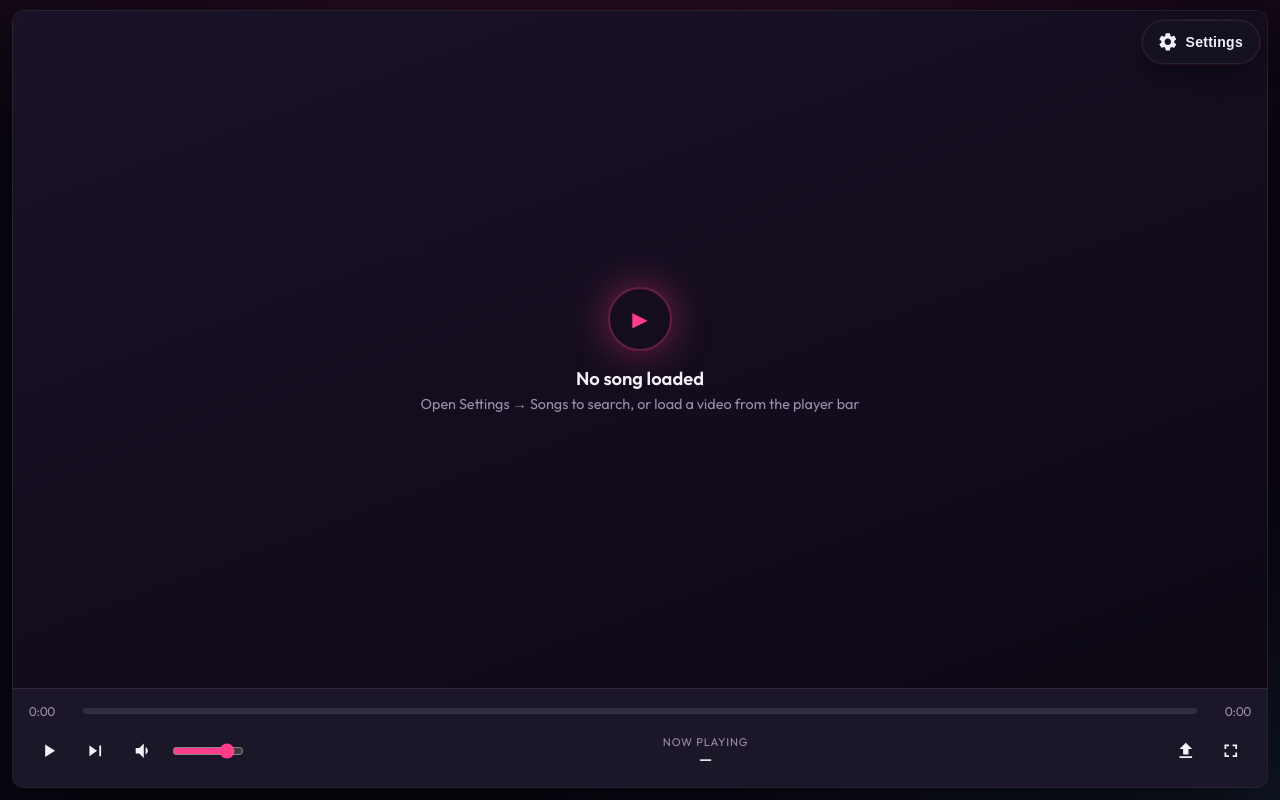
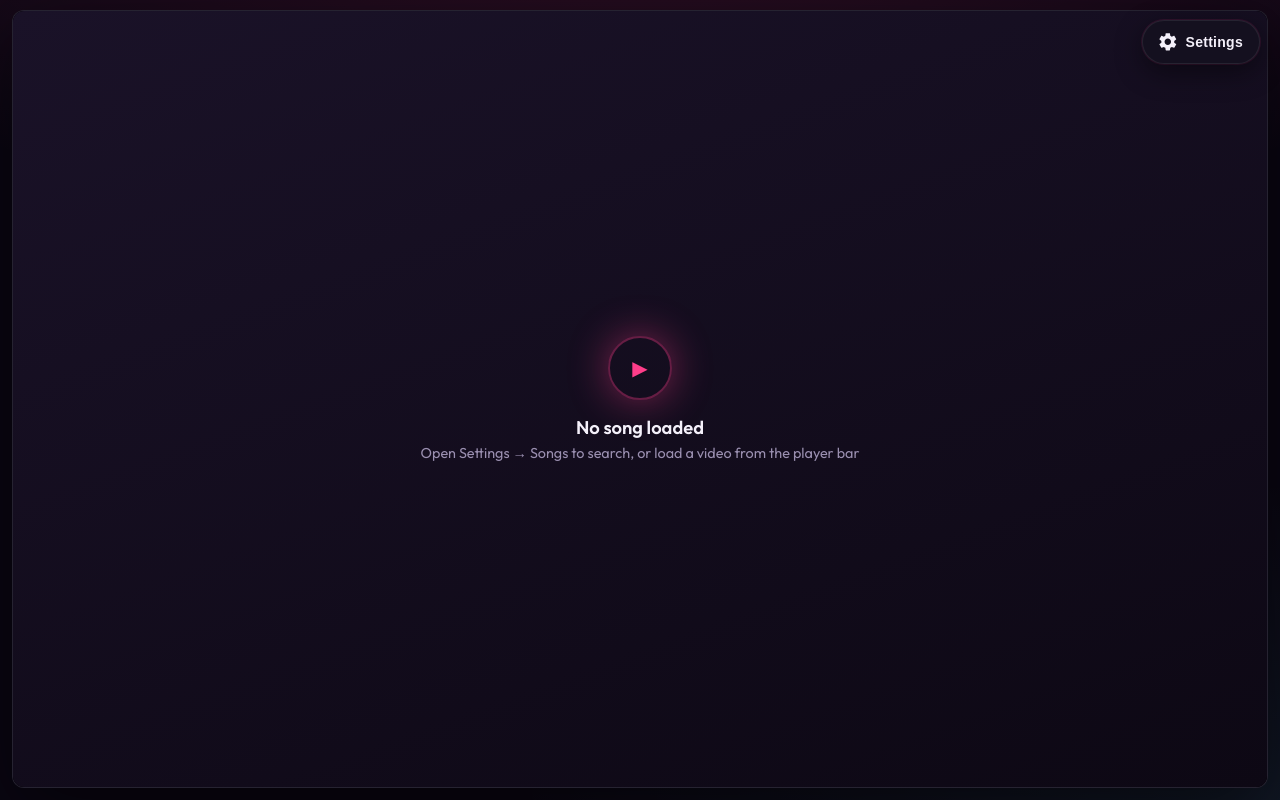
Before and after one commit to itsadonx/online-videoke-player, a website: page index.html in a window 1280 px wide. Drawn offline with nearby package versions, Linux system fonts and the light colour scheme; no server answers.

Commit message:
Hide controls bar in index.html
Hide the controls bar by default.

```diff
--- a/index.html
+++ b/index.html
@@ -261,7 +261,7 @@
             </button>
           </div>
 
-          <div class="controls-bar">
+          <div class="controls-bar"hidden>
             <div class="progress-row">
               <span class="time" id="time-current">0:00</span>
               <div class="progress-track" id="progress-track">
```
